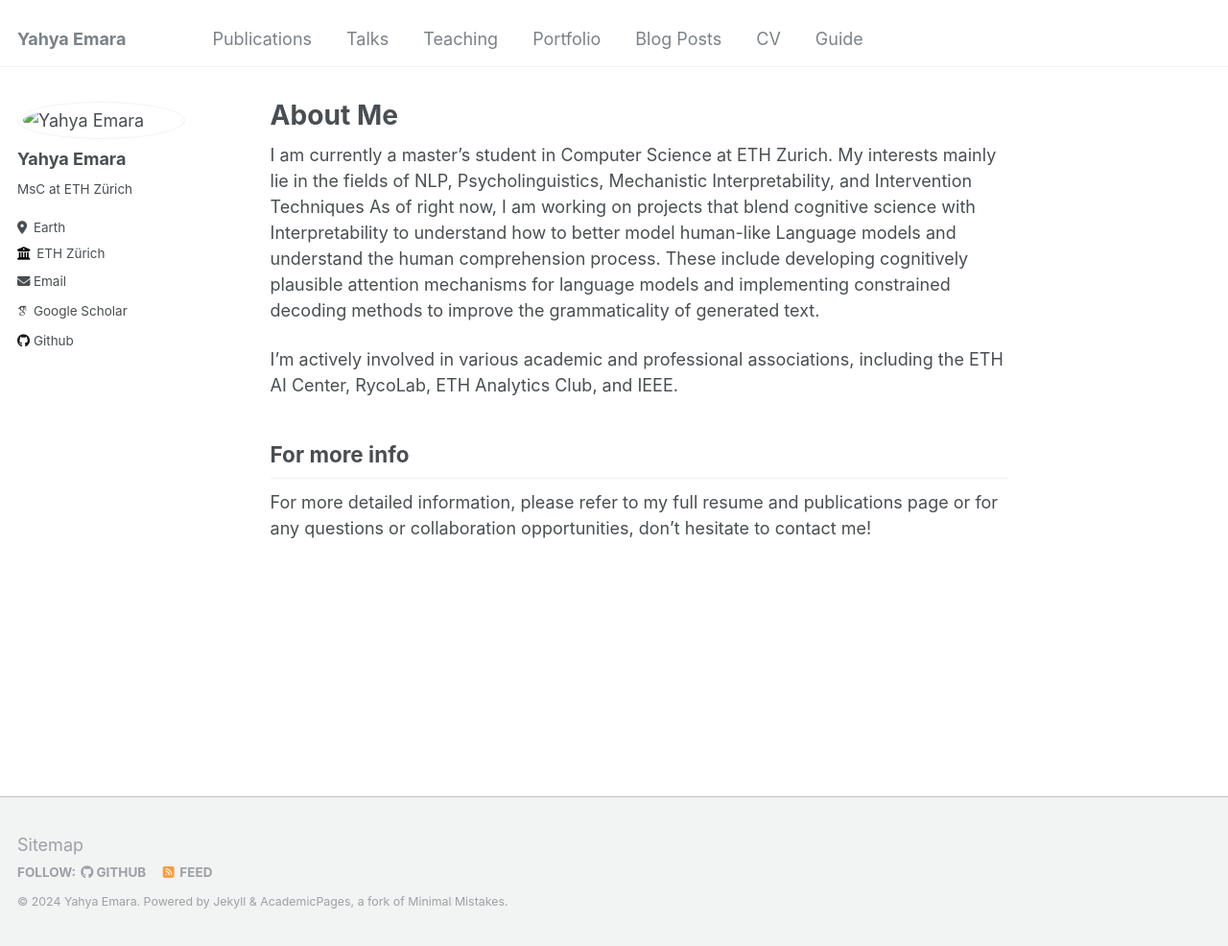
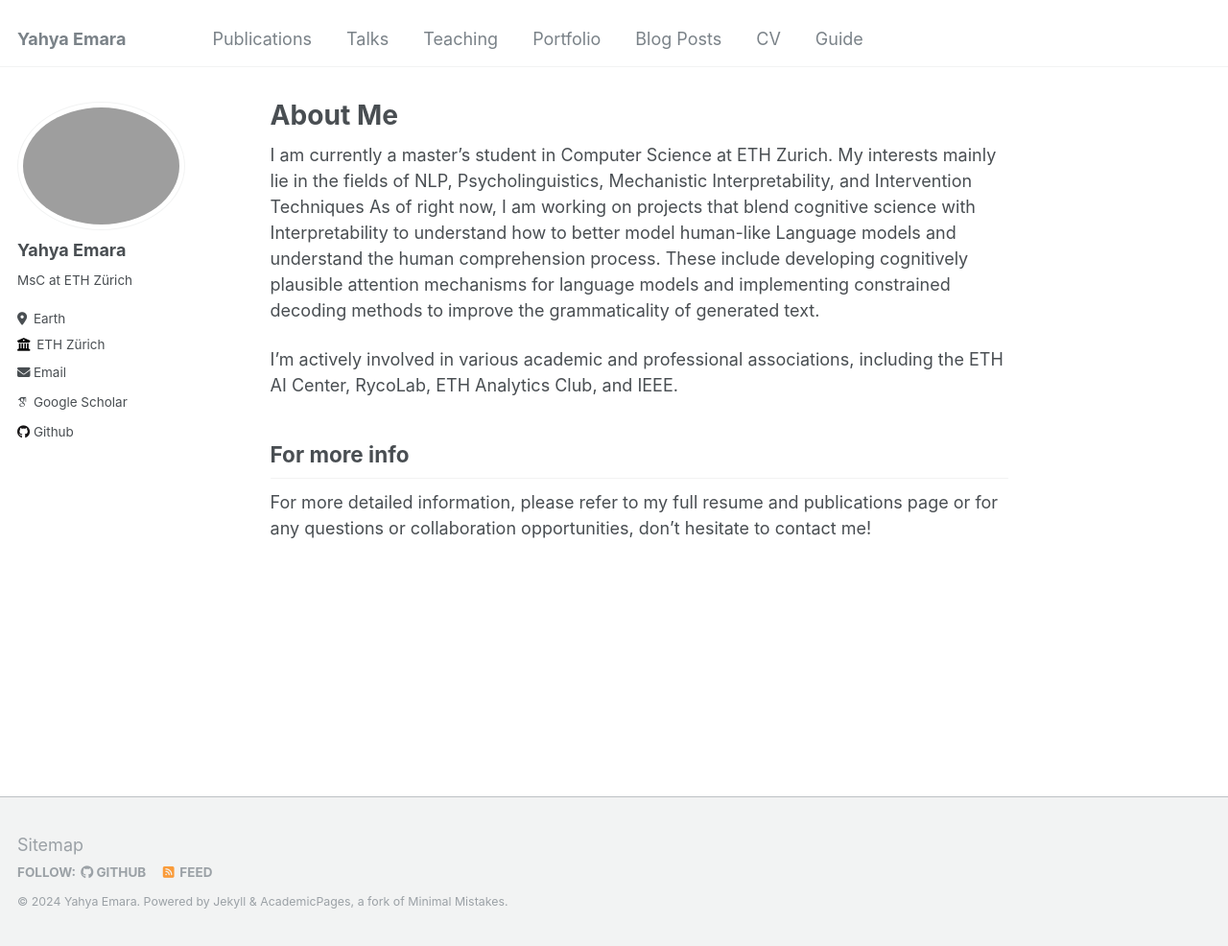
Before and after one commit to yahya010/yahya010.github.io, a Jekyll site: the page built from _pages/about.md, in a window 1280 px wide and 986 px high. Shown: the whole window at 96% size. Built offline with Jekyll 4.4.1, drawn with Linux system fonts in a browser that asks for light colours; some web fonts are replaced.

Commit message:
Update _config.yml

```diff
--- a/_config.yml
+++ b/_config.yml
@@ -21,7 +21,7 @@
 #               Additional customization can be done by editing /_includes/author-profile.html
 author:
   # Biographic information
-  avatar           : "profile.jpg"
+  avatar           : "1670299769205.jpg"
   name             : "Yahya Emara"
   pronouns         : # example: "she/her"
   bio              : "MsC at ETH Zürich"
```
